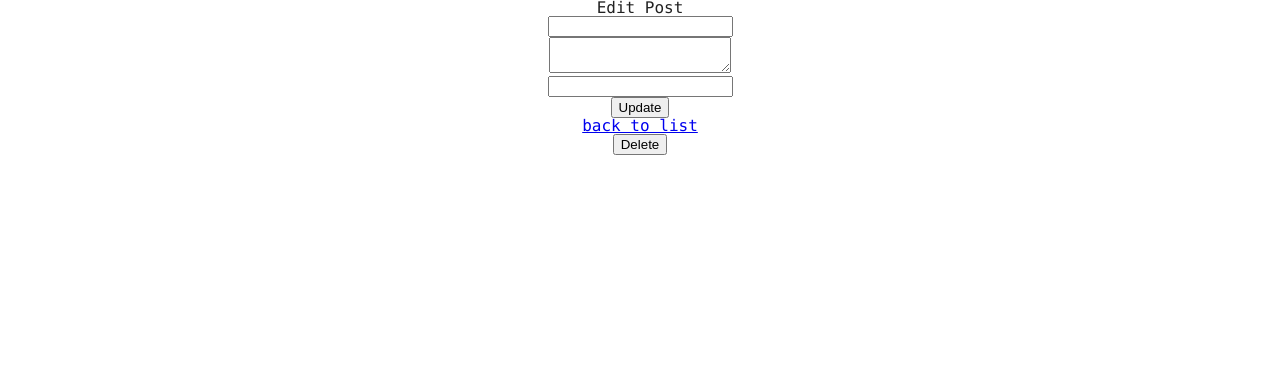
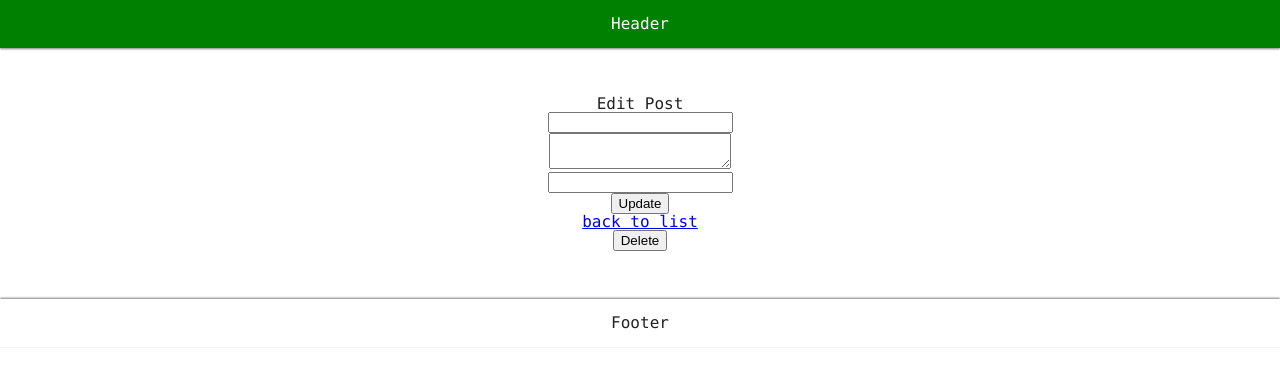
Before and after one commit to nicolasvauche/sf_troisessi, a Symfony app: template templates/post/edit.html.twig in a window 1280 px wide. Shown: the top 368 px of the page. Run offline with Twig, Linux system fonts and the light colour scheme; the template is opened without the code that fills it, so the values that code supplies are empty; form fields are guessed from the names that the template uses; some libraries are stand-ins or nearby versions.

Commit message:
Post crud in layout

```diff
--- a/templates/post/edit.html.twig
+++ b/templates/post/edit.html.twig
@@ -3,11 +3,21 @@
 {% block title %}Edit Post{% endblock %}
 
 {% block body %}
-    <h1>Edit Post</h1>
+    <header class="app-header">
+        Header
+    </header>
 
-    {{ include('post/_form.html.twig', {'button_label': 'Update'}) }}
+    <main class="app-main">
+        <h1>Edit Post</h1>
 
-    <a href="{{ path('app_post_index') }}">back to list</a>
+        {{ include('post/_form.html.twig', {'button_label': 'Update'}) }}
 
-    {{ include('post/_delete_form.html.twig') }}
+        <a href="{{ path('app_post_index') }}">back to list</a>
+
+        {{ include('post/_delete_form.html.twig') }}
+    </main>
+
+    <footer class="app-footer">
+        Footer
+    </footer>
 {% endblock %}
```
Also changed, not shown: templates/post/show.html.twig (+10 -0 lines), public/assets/img/post/mon-article-super-classe629f56dc4a8f9.png (added).
